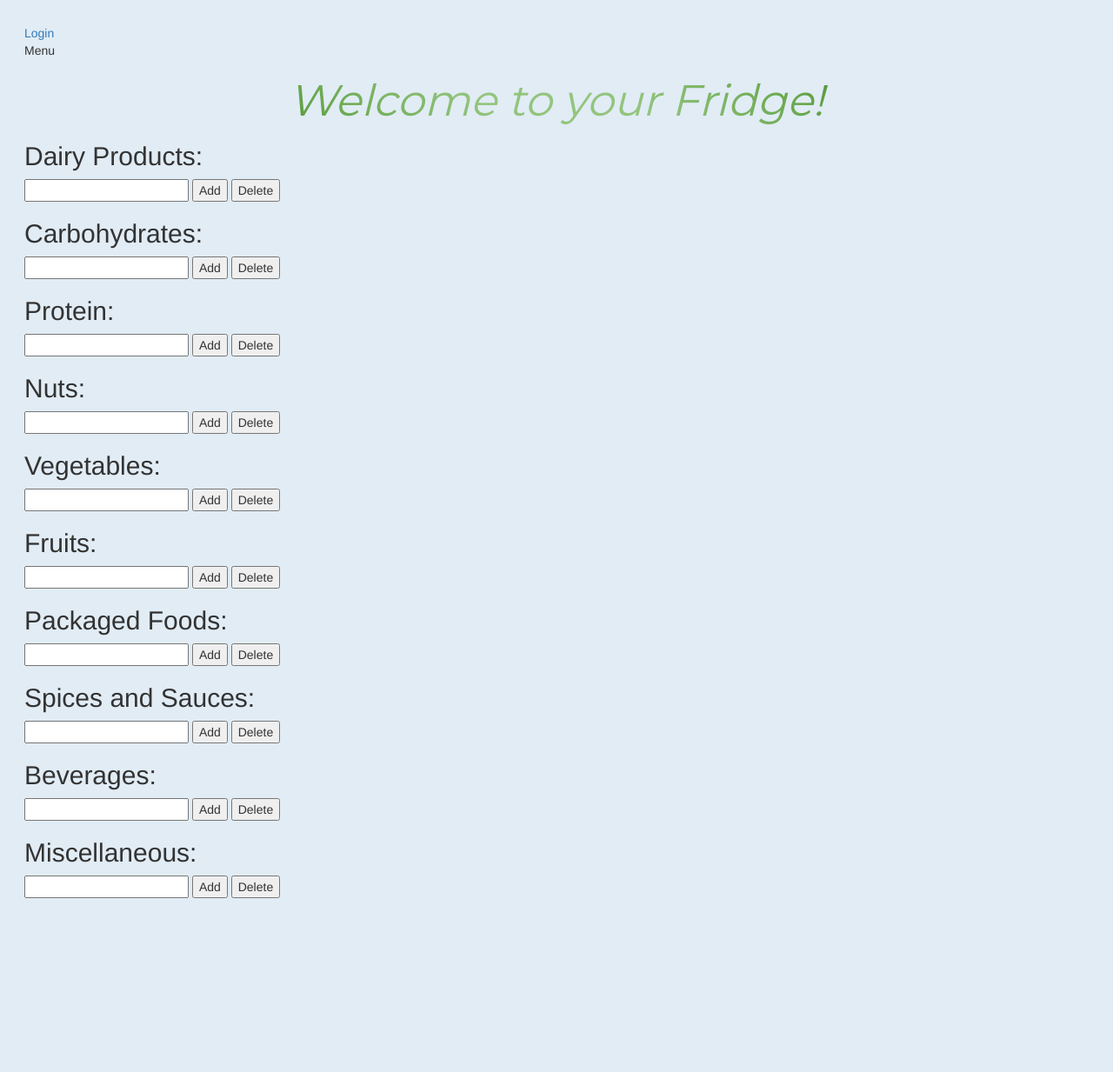
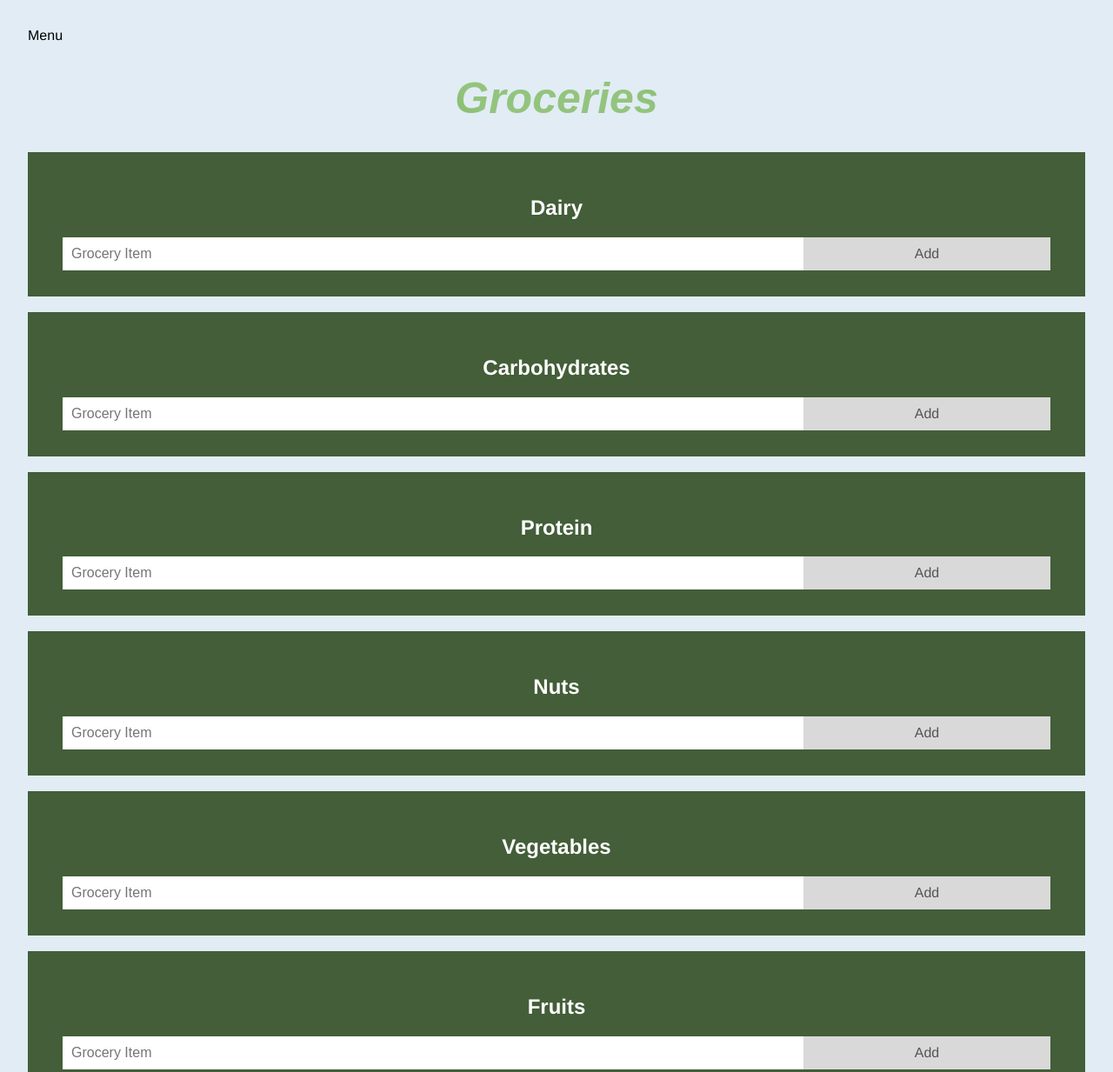
Before and after one commit to de08oei/nutrify-cssi, a website: page groceries.html in a window 1280 px wide. Shown: the top 1233 px of the page at 87% size. Before the commit the page ends 1061 px from the top, so only its background shows below. Drawn offline with nearby package versions, Linux system fonts and the light colour scheme.

Commit message:
Update groceries.html

```diff
--- a/groceries.html
+++ b/groceries.html
@@ -1,39 +1,15 @@
+<!-- Integrate CSS styling -->
+<link rel="stylesheet" href="style.css">
+
 <!DOCTYPE html>
-<html lang="en">
 
+<script src="groceries.js"></script>
+<script src="script.js"></script>
+<link rel="stylesheet" href="groceries.css">
 
-  <!-- From: https://stackoverflow.com/questions/50907314/bootstrap-navbar-pop-up-form -->
-  <link rel="stylesheet" href="https://maxcdn.bootstrapcdn.com/bootstrap/3.3.7/css/bootstrap.min.css">
-  <script src="https://ajax.googleapis.com/ajax/libs/jquery/3.3.1/jquery.min.js"></script>
-  <script src="https://maxcdn.bootstrapcdn.com/bootstrap/3.3.7/js/bootstrap.min.js"></script>
+<!-- NAV BAR -->
 
-  <!--Anchor-->
-  <a href="#" data-toggle="modal" data-target="#myModal">Login</a>
-
-  <!-- Modal -->
-  <div class="modal fade" id="myModal" role="dialog">
-    <div class="modal-dialog">
-
-      <!-- Modal content-->
-      <div class="modal-content">
-        <div class="modal-header">
-          <button type="button" class="close" data-dismiss="modal">&times;</button>
-          <h4 class="modal-title">Sign up Form</h4>
-        </div>
-        <div class="modal-body">
-          <p>Form Content</p>
-        </div>
-        <div class="modal-footer">
-          <button type="button" class="btn btn-default" data-dismiss="modal">Close</button>
-        </div>
-      </div>
-
-    </div>
-  </div>
-   <!-- End of Bootstrap code: -->
-  <br>
-
-<div id = "navBar" class = "sidenav">
+  <div id = "navBar" class = "sidenav">
     <a href="javascript:void(0)" class="closebtn" onclick="closeNav()">&times;</a>
     <a href="home.html">Home</a>
     <a href="authentication.html">Authentication</a>
@@ -42,194 +18,157 @@
     <a href="recipe-recs.html">Meal Plan</a>
     <a href="sample-recipes.html">Sample Recipes</a>
     <a href="contact.html">Contact</a>
+
   </div>
 
-  <span onclick = "openNav()">Menu</span>
+  <span id = "menuBtn" onclick = "openNav()">Menu</span>
 
-
-  <head>
-    <title>Your Fridge</title>
-    <meta charset="utf-8">
-    <meta http-equiv="X-UA-Compatible" content="IE=edge">
-    <meta name="viewport" content="width=device-width, initial-scale=1">
-
-    <!-- import the webpage's stylesheet -->
-    <link rel="stylesheet" href="/style.css">
-
-    <!-- import the webpage's javascript file -->
-    <script src="/script.js" defer></script>
-
-    <!-- import the p5.js library -->
-    <script src="https://cdnjs.cloudflare.com/ajax/libs/p5.js/0.7.3/p5.js"></script>
-
-    <!-- fonts -->
-    <link href="https://fonts.googleapis.com/css2?family=Montserrat&display=swap" rel="stylesheet">
-
-  </head>
-  <body>
+<h1>
+  Groceries
+</h1>
 
 
 
-<!-- <!DOCTYPE HTML>
+<!-- SAMPLE BLOCK - ALL THE TEMPLATES LOOK LIKE THIS, JUST CHANGE 'TYPE' NAME
+<div id="dairyDIV" class="header">
+  <h2>TYPE</h2>
+  <input type="text" id="myTYPEInput" placeholder="Grocery Item">
+  <span onclick="newTYPEElement()" class="addBtn">Add</span>
+</div>
 
-  </DO>//set up each of the grocery sections
-class groceryCategory(groceryType) {
-  constructor() {
-    this.groceryType = groceryType;
-  }
-}
-
-//when user presses "save" button their list is updated
-//even after refreshing
-function saveChanges() {
-  p.rect(50,50,50,50);
-  p.text("SAVE");
-  if (p.mouseClicked && p.mouseX < )
-}
-    <script src="style.css"></script> -->
+<ul id="myTYPE">
+  list items user inserts will file in here using JS
+</ul>
+-->
 
 
-    <h1>
-      Welcome to your Fridge!
-    </h1>
+<!-- Dairy -->
+<div id="dairyDIV" class="header">
+  <h2>Dairy</h2>
+  <input type="text" id="myDairyInput" placeholder="Grocery Item">
+  <span onclick="newDairyElement()" class="addBtn">Add</span>
+</div>
 
-<!--     dairy -->
-    <h2>
-        Dairy Products:
-      </h2>
+<ul id="myDairy">
+  <!-- list items user inserts will file in here using JS -->
+</ul>
 
-    <input type="text" id="dairyAdd">
-      <button id = "dairyButtonId"> Add </button>
-    <button id = "dairyButtonIdDel"> Delete </button>
+<br>
 
-    <ul id="dairy">
-    </ul>
-<!-- end dairy -->
+<!-- Carbohydrate -->
+<div id="carbDIV" class="header">
+  <h2>Carbohydrates</h2>
+  <input type="text" id="myCarbInput" placeholder="Grocery Item">
+  <span onclick="newCarbElement()" class="addBtn">Add</span>
+</div>
 
-<!--     carbs -->
-    <h2>
-        Carbohydrates:
-      </h2>
+<ul id="myCarb">
+  <!-- list items user inserts will file in here using JS -->
+</ul>
 
-    <input type="text" id="carbAdd">
-      <button id = "carbButtonId"> Add </button>
-    <button id = "carbButtonIdDel"> Delete </button>
+<br>
 
-    <ul id="carbs">
-    </ul>
-<!--     end carbs -->
 
-<!--     proteins -->
+<!-- Protein -->
+<div id="proteinDIV" class="header">
+  <h2>Protein</h2>
+  <input type="text" id="myProteinInput" placeholder="Grocery Item">
+  <span onclick="newProteinElement()" class="addBtn">Add</span>
+</div>
 
-    <h2>
-        Protein:
-      </h2>
+<ul id="myProtein">
+  <!-- list items user inserts will file in here using JS -->
+</ul>
 
-    <input type="text" id="proteinAdd">
-      <button id = "proteinButtonId"> Add</button>
-    <button id = "proteinButtonIdDel"> Delete</button>
-    <ul id = "protein">
-    </ul>
+<br>
 
-<!--     end protein -->
+<!-- Nuts -->
+<div id="nutsDIV" class="header">
+  <h2>Nuts</h2>
+  <input type="text" id="myNutsInput" placeholder="Grocery Item">
+  <span onclick="newNutsElement()" class="addBtn">Add</span>
+</div>
 
-<!--     nuts -->
+<ul id="myNuts">
+  <!-- list items user inserts will file in here using JS -->
+</ul>
 
-    <h2>
-        Nuts:
-      </h2>
+<br>
 
-    <input type="text" id="nutsAdd">
-      <button id = "nutsButtonId"> Add </button>
-    <button id = "nutsButtonIdDel"> Delete </button>
+<!-- Vegetables -->
+<div id="vegetablesDIV" class="header">
+  <h2>Vegetables</h2>
+  <input type="text" id="myVegetablesInput" placeholder="Grocery Item">
+  <span onclick="newVegetablesElement()" class="addBtn">Add</span>
+</div>
 
-    <ul id="nuts">
-    </ul>
+<ul id="myVegetables">
+  <!-- list items user inserts will file in here using JS -->
+</ul>
 
-<!--     end nuts -->
+<br>
 
-<!--     vegetables -->
+<!-- Fruits -->
+<div id="fruitsDIV" class="header">
+  <h2>Fruits</h2>
+  <input type="text" id="myFruitsInput" placeholder="Grocery Item">
+  <span onclick="newFruitsElement()" class="addBtn">Add</span>
+</div>
 
-    <h2>
-        Vegetables:
-      </h2>
+<ul id="myFruits">
+  <!-- list items user inserts will file in here using JS -->
+</ul>
 
-    <input type="text" id="vegetablesAdd">
-      <button id = "vegeButtonId"> Add </button>
-    <button id = "vegeButtonIdDel"> Delete </button>
+<br>
 
-    <ul id="vegetables">
-    </ul>
+<!-- Packaged Foods -->
+<div id="packagedFoodsDIV" class="header">
+  <h2>Packaged Foods</h2>
+  <input type="text" id="myPackagedFoodsInput" placeholder="Grocery Item">
+  <span onclick="newPackagedFoodsElement()" class="addBtn">Add</span>
+</div>
 
-<!--         end vegetables -->
+<ul id="myPackagedFoods">
+  <!-- list items user inserts will file in here using JS -->
+</ul>
 
-<!--     fruits -->
+<br>
 
-    <h2>
-        Fruits:
-      </h2>
+<!-- Spices and Sauces -->
+<div id="spicesAndSaucesDIV" class="header">
+  <h2>Spices and Sauces</h2>
+  <input type="text" id="mySpicesAndSaucesInput" placeholder="Grocery Item">
+  <span onclick="newNutsElement()" class="addBtn">Add</span>
+</div>
 
-    <input type="text" id="fruitAdd">
-      <button id = "fruitButtonId"> Add </button>
-    <button id = "fruitButtonIdDel"> Delete </button>
+<ul id="mySpicesAndSauces">
+  <!-- list items user inserts will file in here using JS -->
+</ul>
 
-    <ul id="fruits">
-    </ul>
+<br>
 
-<!--     end fruits -->
+<!-- Beverages -->
+<div id="BeveragesDIV" class="header">
+  <h2>Beverages</h2>
+  <input type="text" id="myBeveragesInput" placeholder="Grocery Item">
+  <span onclick="newBeverages()" class="addBtn">Add</span>
+</div>
 
-<!--     packaged foods -->
-    <h2>
-        Packaged Foods:
-      </h2>
+<ul id="myBeverages">
+  <!-- list items user inserts will file in here using JS -->
+</ul>
 
-    <input type="text" id="packageAdd">
-      <button id = "packageButtonId"> Add </button>
-    <button id = "packageButtonIdDel"> Delete </button>
+<br>
 
-    <ul id="packaged">
-    </ul>
-<!--     end packaged foods -->
+<!-- Miscellaneous -->
+<div id="MiscellaneousDIV" class="header">
+  <h2>Miscellaneous</h2>
+  <input type="text" id="myMiscellaneousInput" placeholder="Grocery Item">
+  <span onclick="newMiscellaneousElement()" class="addBtn">Add</span>
+</div>
 
-<!--     spices and sauces -->
-    <h2>
-        Spices and Sauces:
-      </h2>
+<ul id="myMiscellaneous">
+  <!-- list items user inserts will file in here using JS -->
+</ul>
 
-    <input type="text" id="ssAdd">
-      <button id = "ssButtonId"> Add </button>
-    <button id = "ssButtonIdDel"> Delete </button>
-
-    <ul id="ss">
-    </ul>
-<!--     end spices and sauces -->
-
-<!--     beverages -->
-    <h2>
-        Beverages:
-      </h2>
-
-    <input type="text" id="beveragesAdd">
-      <button id = "beveragesButtonId"> Add </button>
-    <button id = "beveragesButtonIdDel"> Delete </button>
-
-    <ul id="beverages">
-    </ul>
-<!--     end beverages -->
-
-<!-- miscellaneous-->
-    <h2>
-        Miscellaneous:
-      </h2>
-
-    <input type="text" id="miscAdd">
-      <button id = "miscButtonId">Add</button>
-    <button id = "miscButtonIdDel">Delete</button>
-
-    <ul id="misc">
-    </ul>
-
-<!--     end miscellaneous -->
-
-    </body>
-  </html>
+<br>
```
